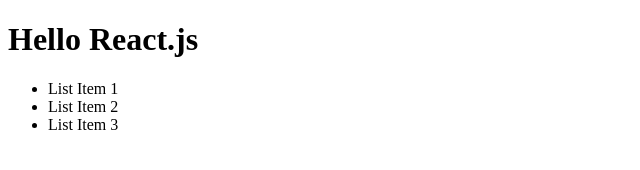
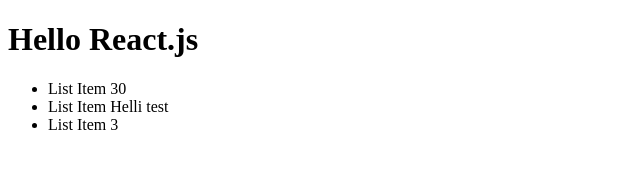
Before and after one commit to filipovandrij/Fake-shop, a React (Create React App) app: page / in a window 1280 px wide. Shown: the top 170 px of the page, without its empty margins (0-640 px from the left). Built offline with nearby package versions, Linux system fonts and the light colour scheme.

Commit message:
create react element with JSX

```diff
--- a/src/index.tsx
+++ b/src/index.tsx
@@ -5,10 +5,13 @@
 const h1 = <h1 id="title">Hello React.js</h1>
 console.log(h1)
 
+let a = 10
+let b = 'Helli test'
+
 const list = (
     <ul>
-        <li>List Item 1</li>
-        <li>List Item 2</li>
+        <li>List Item {a + 10 + 10}</li>
+        <li>List Item {b}</li>
         <li>List Item 3</li>
     </ul>
 )
```
